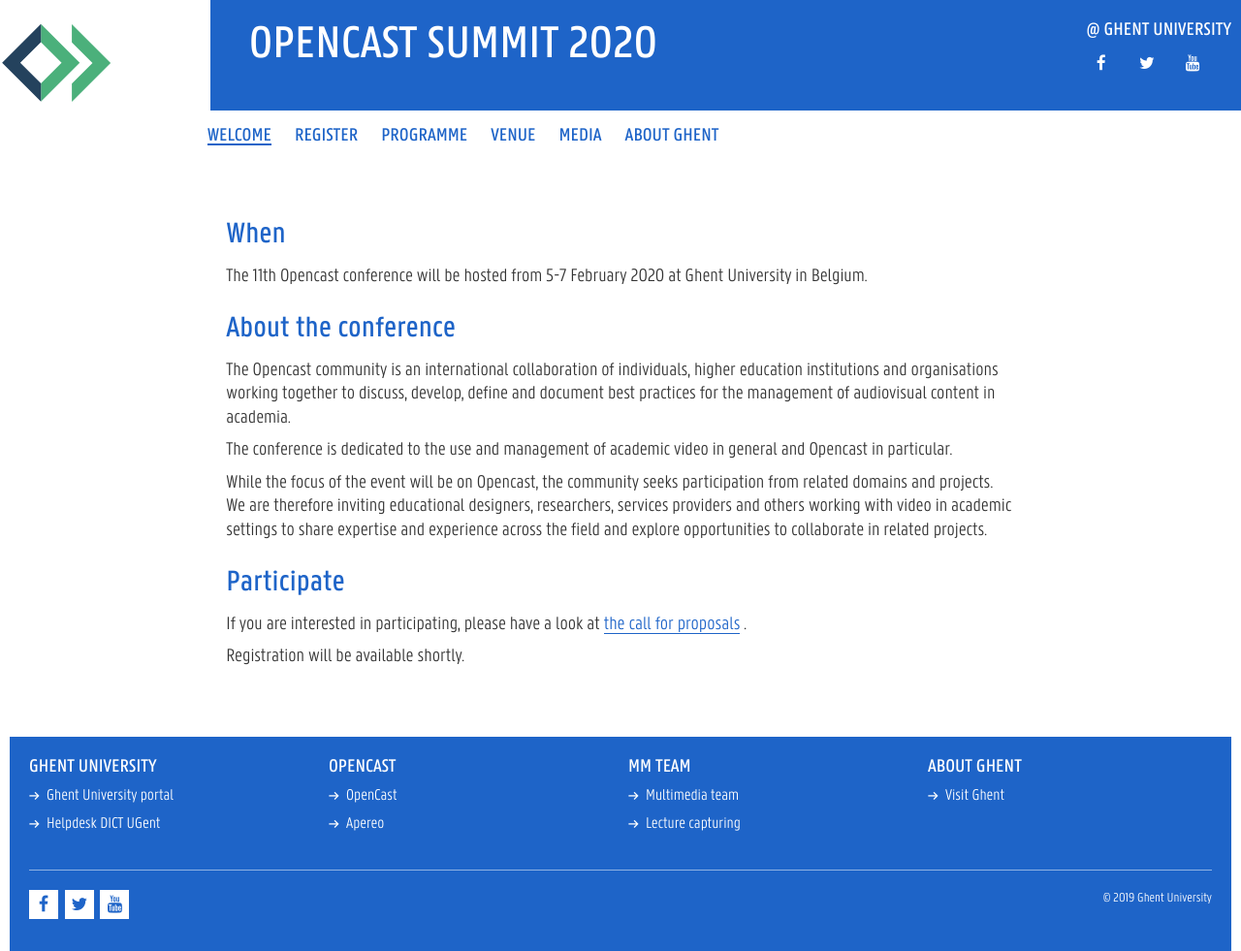
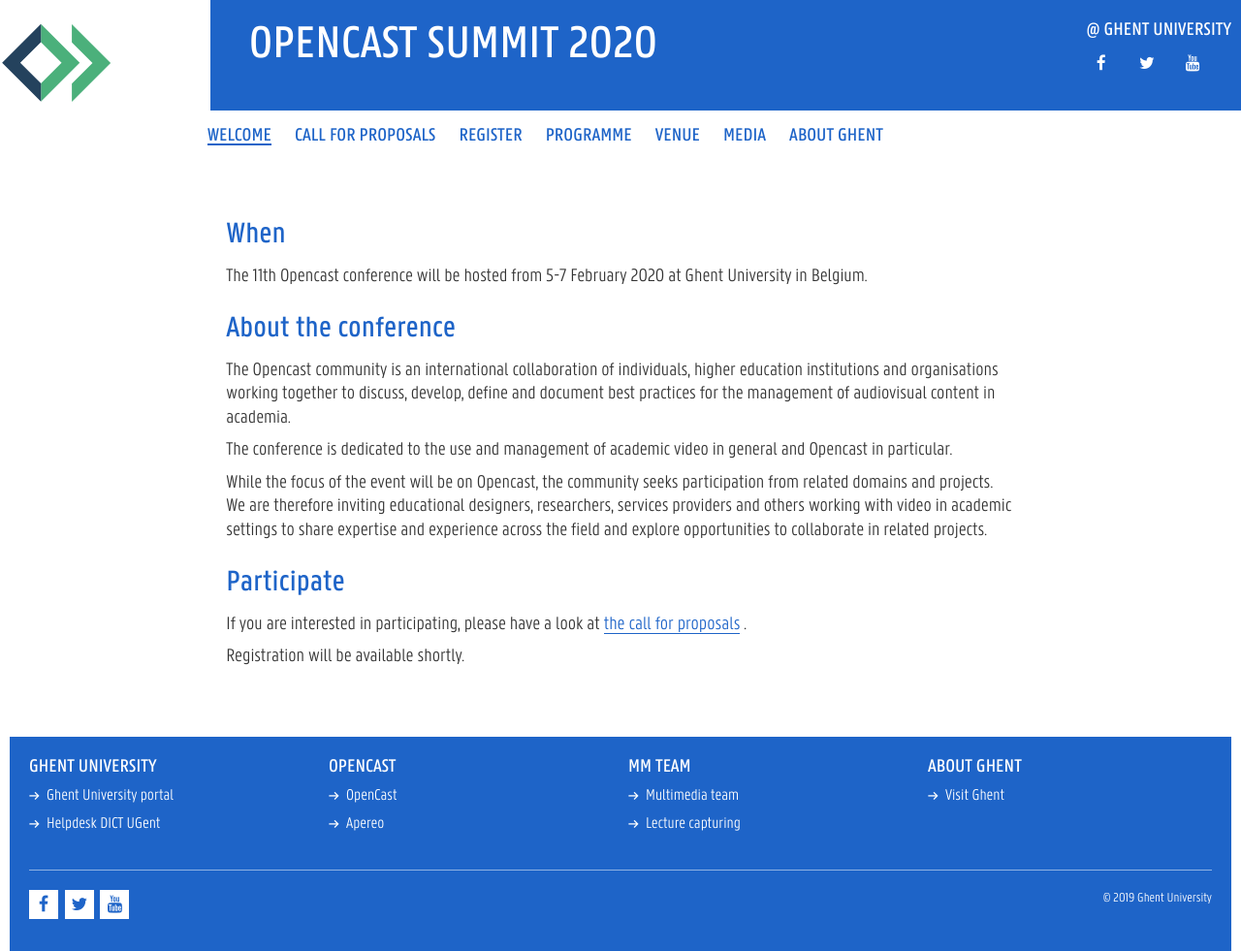
Before and after one commit to mm-dict/oc2020, a Jekyll site: the page built from index.md, in a window 1280 px wide. Shown: the whole page at 97% size. Built offline with Jekyll 4.4.1, drawn with Linux system fonts in a browser that asks for light colours; a script that is not in the unit is left out.

Commit message:
Add cfp to the header

```diff
--- a/_includes/header.html
+++ b/_includes/header.html
@@ -58,6 +58,11 @@
                                         </a>
                                     </li>
                                     <li>
+                                        <a href="cfp.html">
+                                            <span>Call for proposals</span>
+                                        </a>
+                                    </li>
+                                    <li>
                                         <a href="#">
                                             <span>Register</span>
                                         </a>
```
